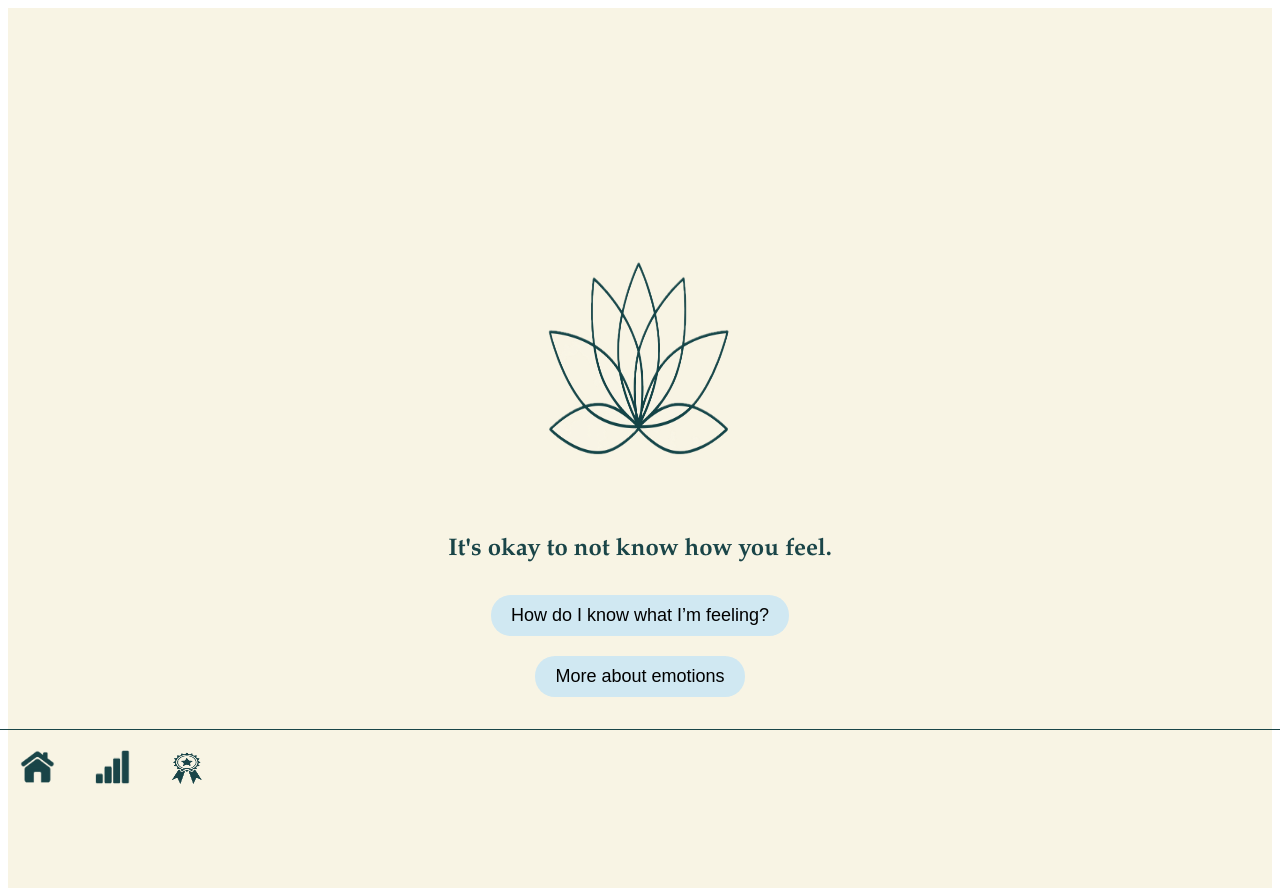
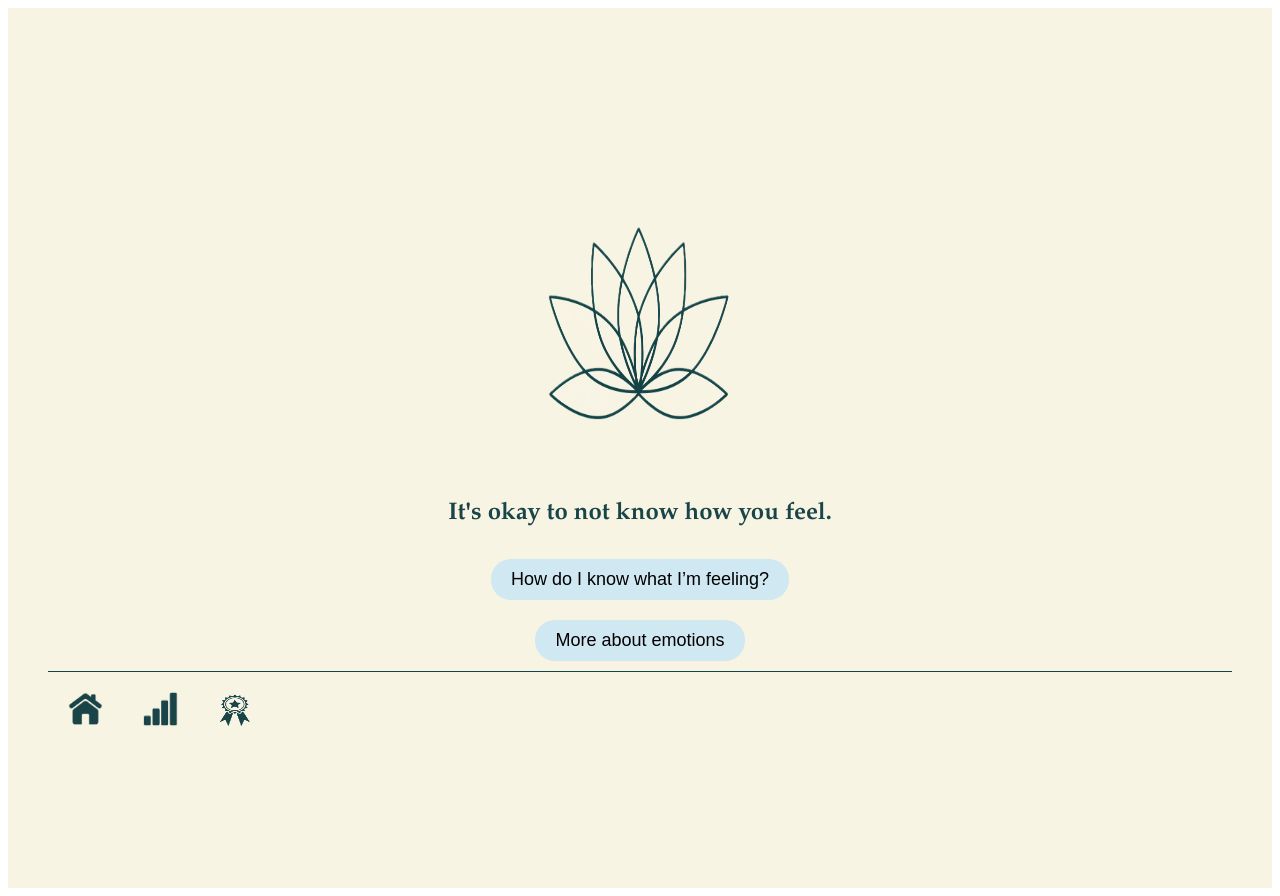
Before and after one commit to Vikster123/shanti, a Next.js app: page /info in a window 1280 px wide. Built offline with nearby package versions, Linux system fonts and the light colour scheme.

Commit message:
changed nav bar style

```diff
--- a/app/navBar.jsx
+++ b/app/navBar.jsx
@@ -10,7 +10,7 @@ export default function NavBar() {
 
     const styles = {
         bottomNav: {
-            position: 'absolute',
+            position: 'flex',
             bottom: '0',
             width: '100%',
             display: 'flex',
@@ -18,7 +18,7 @@ export default function NavBar() {
             borderTop: '1px solid #1a4548',
         },
         navigation: {
-            position: 'absolute',
+            position: 'flex',
             bottom: '0',
             width: '100%',
             borderTop: '1px solid #1a4548',
```
